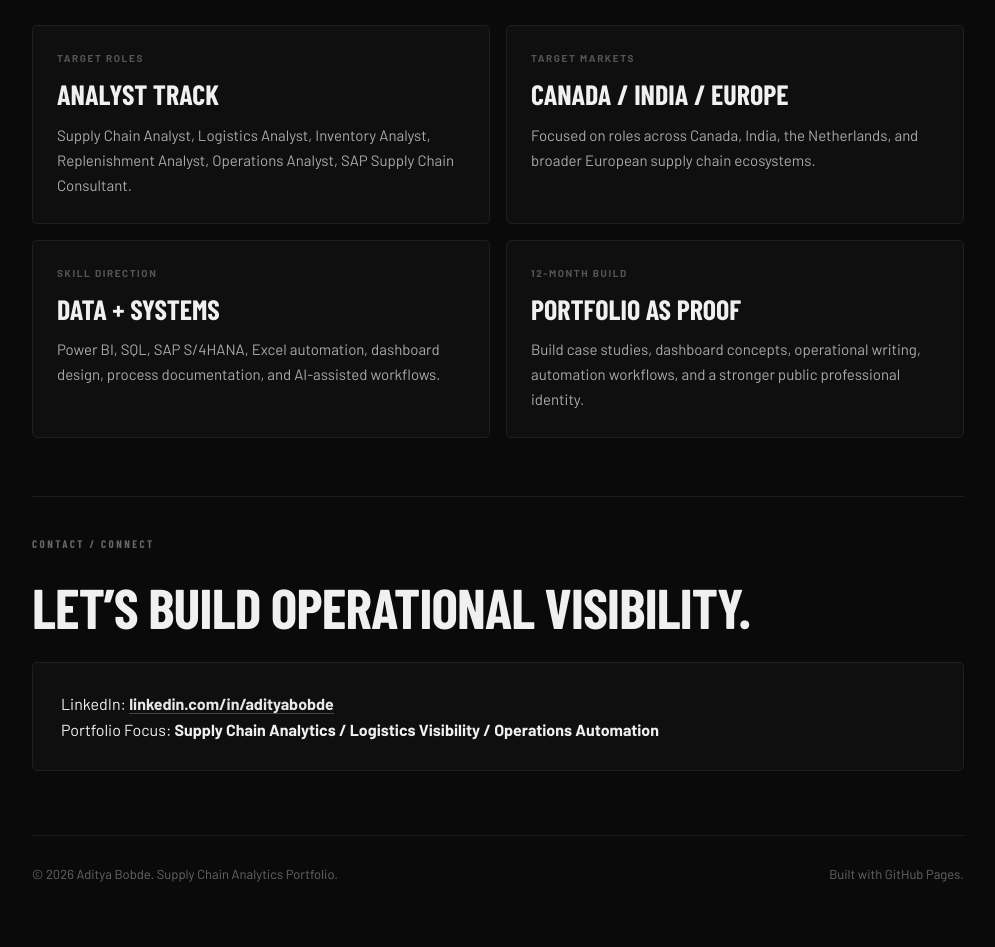
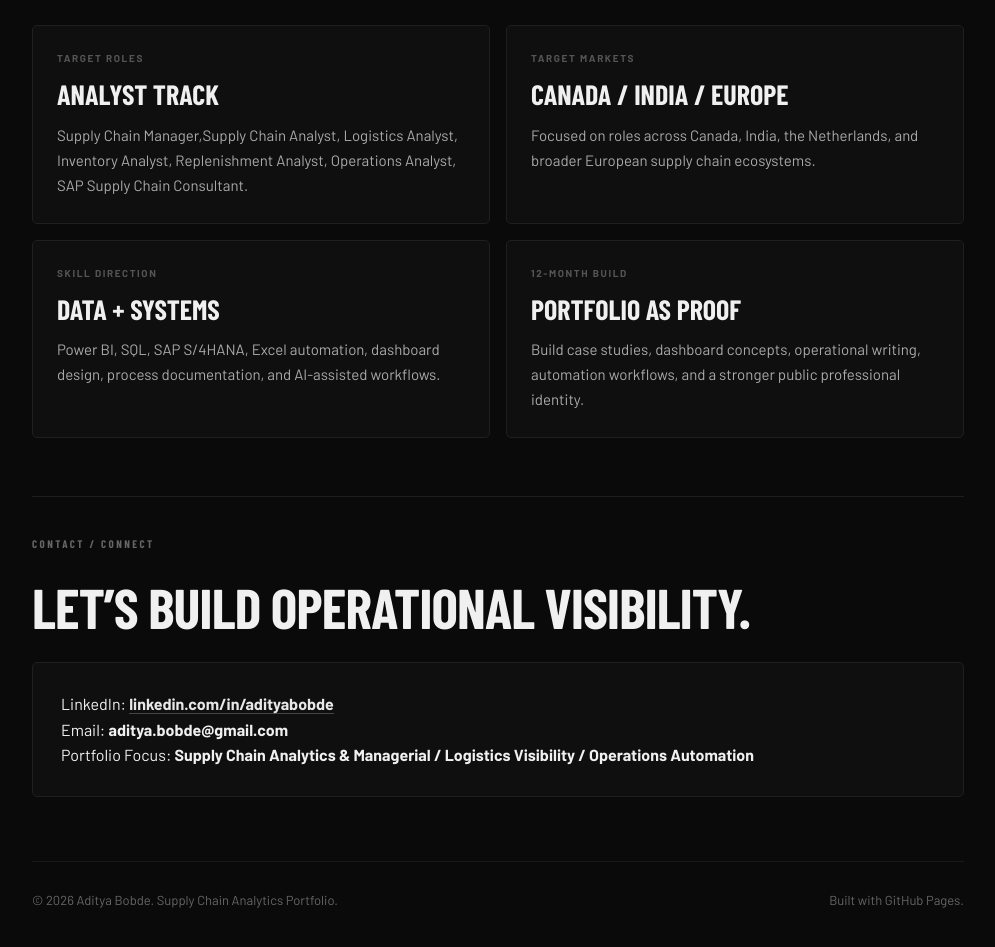
Before and after one commit to aditya-bobde/aditya-portfolio, a plain HTML site: page index.html in a window 1280 px wide. Shown: the part 4403-5350 px from the top of the page, without its empty margins (142-1137 px from the left). Drawn offline with nearby package versions, Linux system fonts and the light colour scheme; a web font is replaced by a local one.

Commit message:
Update index.html
Email update

```diff
--- a/index.html
+++ b/index.html
@@ -708,7 +708,7 @@
         <div class="card">
           <div class="card-label">Target Roles</div>
           <h3>Analyst Track</h3>
-          <p>Supply Chain Analyst, Logistics Analyst, Inventory Analyst, Replenishment Analyst, Operations Analyst, SAP Supply Chain Consultant.</p>
+          <p>Supply Chain Manager,Supply Chain Analyst, Logistics Analyst, Inventory Analyst, Replenishment Analyst, Operations Analyst, SAP Supply Chain Consultant.</p>
         </div>
 
         <div class="card">
@@ -745,10 +745,14 @@
             <a href="https://www.linkedin.com/in/adityabobde/" target="_blank">linkedin.com/in/adityabobde</a>
           </strong>
         </p>
+        <p>
+          Email:
+          <strong>aditya.bobde@gmail.com </strong>
+        </p>
 
         <p>
           Portfolio Focus:
-          <strong>Supply Chain Analytics / Logistics Visibility / Operations Automation</strong>
+          <strong>Supply Chain Analytics & Managerial / Logistics Visibility / Operations Automation</strong>
         </p>
       </div>
     </section>
```
